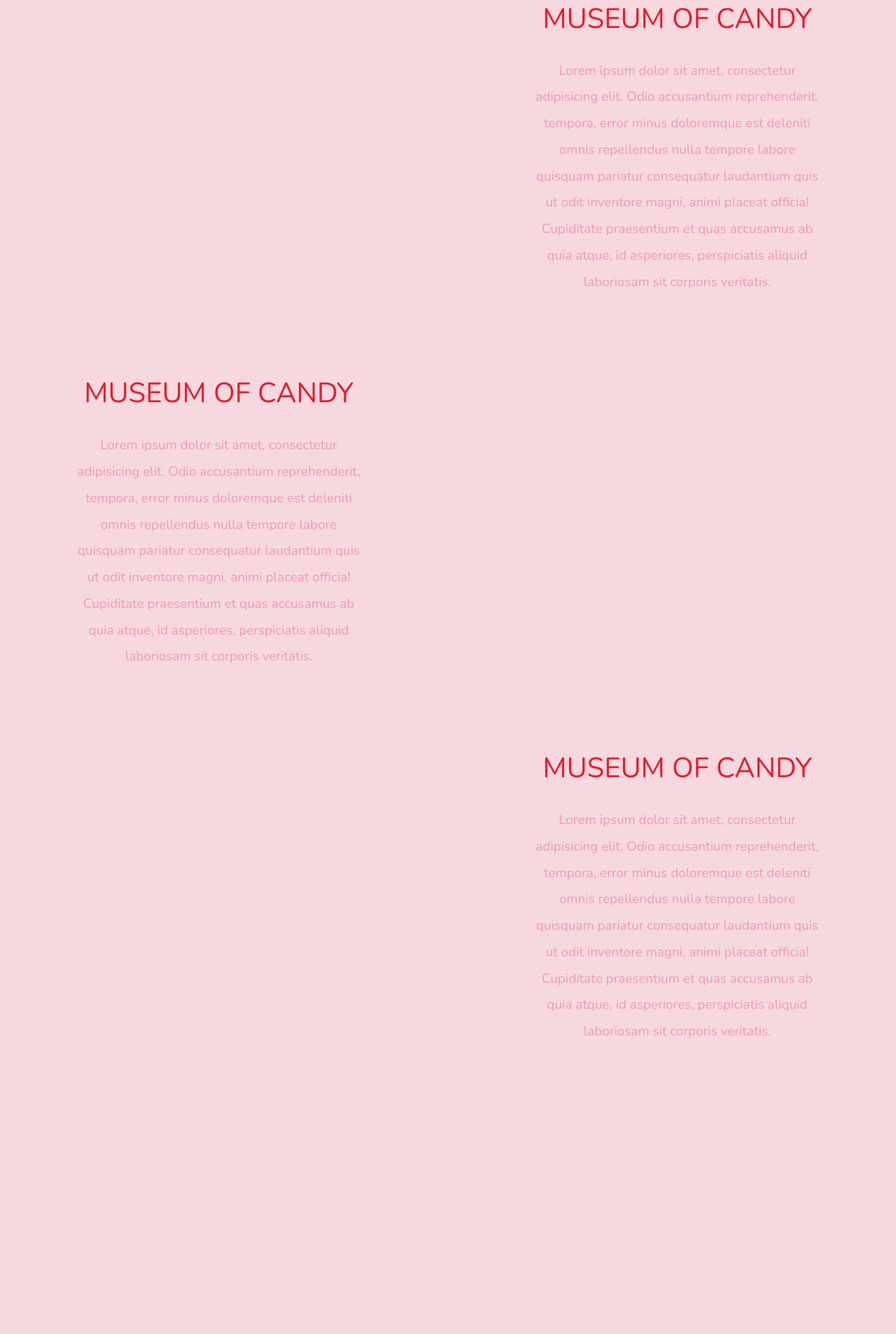
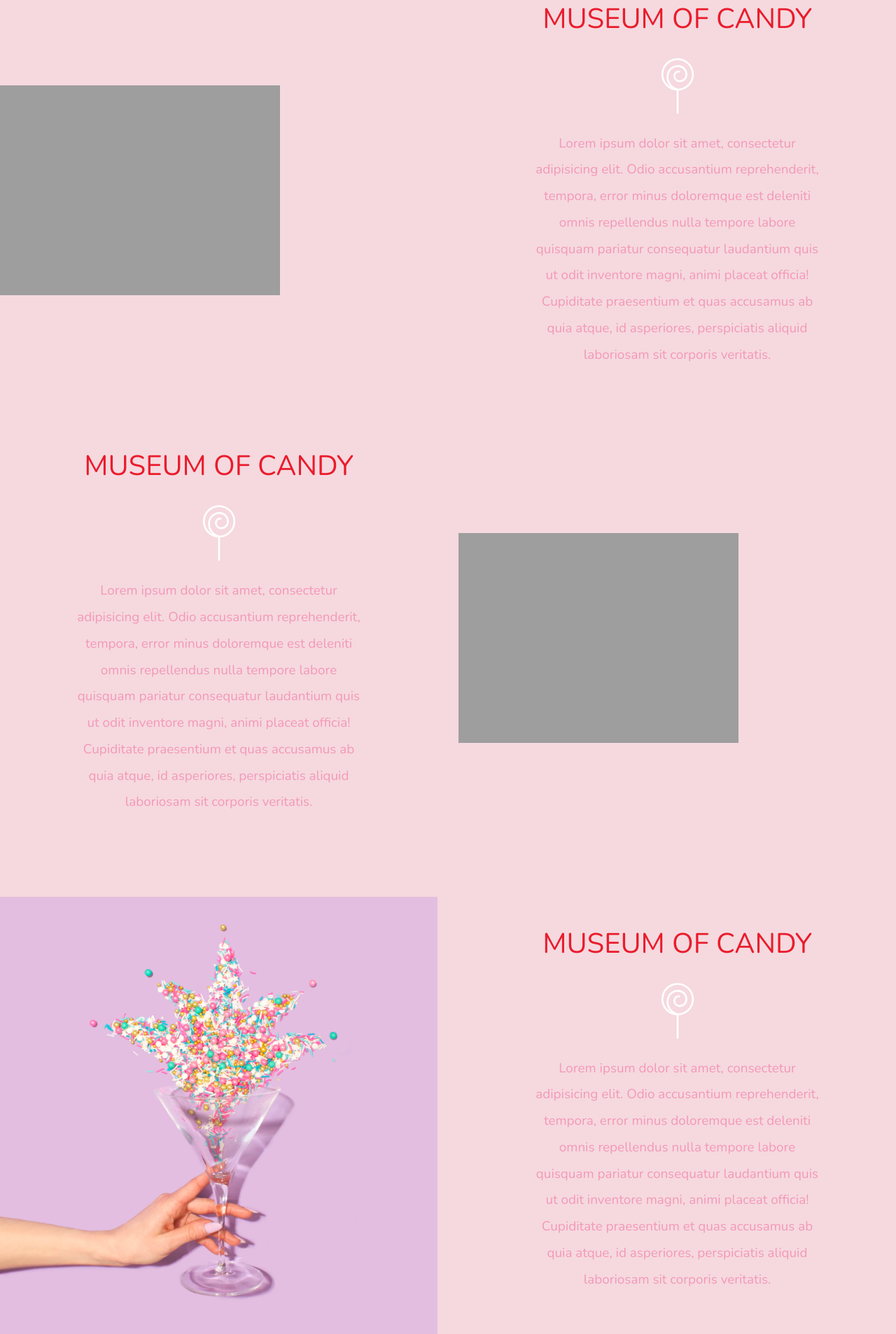
Before and after one commit to QuintinPearson/Candyshop, a plain HTML site: page index.html in a window 1280 px wide. Shown: the part 739-2646 px from the top of the page at 70% size. Before the commit the page ends 2249 px from the top, so only its background shows below. Drawn offline with nearby package versions, Linux system fonts and the light colour scheme; the site is published under a folder, as on GitHub Pages, so addresses that start at the root find nothing.

Commit message:
fixed images

```diff
--- a/index.html
+++ b/index.html
@@ -68,7 +68,7 @@
           </div>
         </div>
         <div class="col-lg-6">
-          <img class="img-fluid" src="/imgs/hand2.png" alt="image of a hand" />
+          <img class="img-fluid" src="imgs/hand2.png" alt="image of a hand" />
         </div>
       </div>
     </section>
@@ -76,14 +76,14 @@
     <section class="container-fluid px-0">
       <div class="row align-items-center content">
         <div class="col-md-6 order-2 order-md-1">
-          <img src="/imgs/milk.png" alt="" class="img-fluid" />
+          <img src="imgs/milk.png" alt="" class="img-fluid" />
         </div>
         <div class="col-md-6 text-center order-1 order-md-2">
           <div class="row justify-content-center">
             <div class="col-10 col-lg-8 box mb-5 mb-md-0">
               <h2>MUSEUM OF CANDY</h2>
               <img
-                src="/imgs/lolli_icon.png"
+                src="imgs/lolli_icon.png"
                 alt=""
                 class="d-none d-lg-inline"
               />
@@ -106,7 +106,7 @@
             <div class="col-10 col-lg-8 box">
               <h2>MUSEUM OF CANDY</h2>
               <img
-                src="/imgs/lolli_icon.png"
+                src="imgs/lolli_icon.png"
                 alt=""
                 class="d-none d-lg-inline"
               />
@@ -123,19 +123,19 @@
           </div>
         </div>
         <div class="col-md-6">
-          <img src="/imgs/gumball.png" alt="" class="img-fluid" />
+          <img src="imgs/gumball.png" alt="" class="img-fluid" />
         </div>
       </div>
       <div class="row align-items-center content">
         <div class="col-md-6 order-2 order-md-1">
-          <img src="/imgs/sprinkles.png" alt="" class="img-fluid" />
+          <img src="imgs/sprinkles.png" alt="" class="img-fluid" />
         </div>
         <div class="col-md-6 text-center order-1 order-md-2">
           <div class="row justify-content-center">
             <div class="col-10 col-lg-8 box">
               <h2>MUSEUM OF CANDY</h2>
               <img
-                src="/imgs/lolli_icon.png"
+                src="imgs/lolli_icon.png"
                 alt=""
                 class="d-none d-lg-inline"
               />
```
